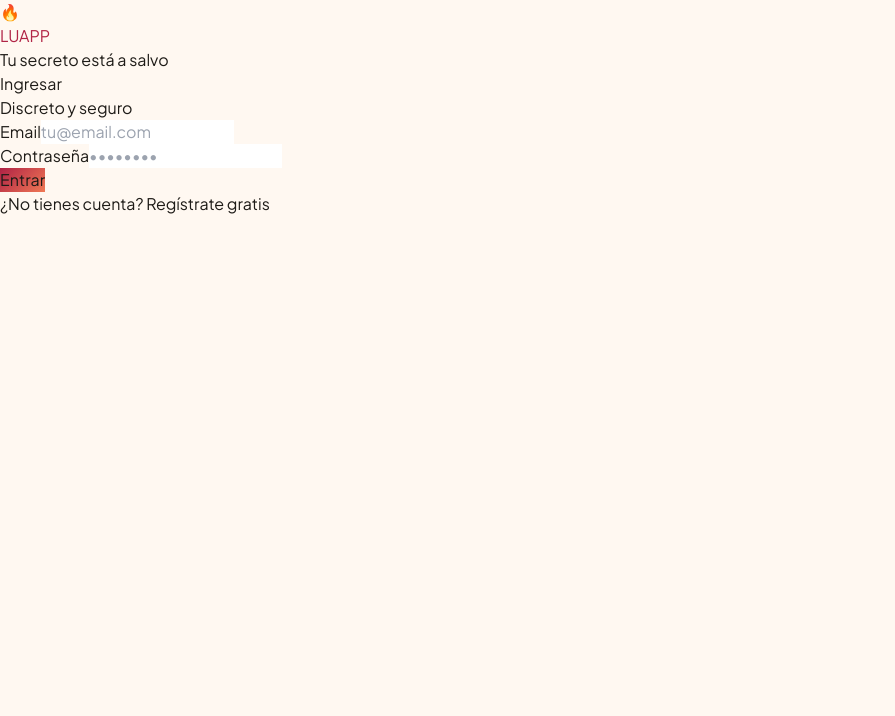
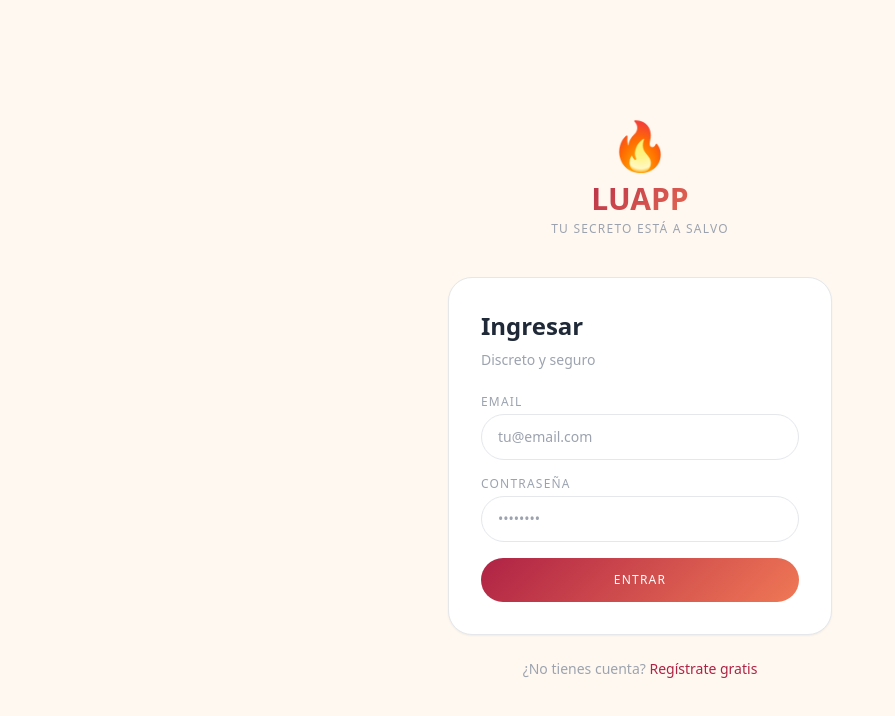
Before and after one commit to luappco/luapp-app-v2, a Next.js app: page /login in a window 1280 px wide. Shown: the top 716 px of the page, without its empty margins (0-895 px from the left). Built offline with nearby package versions, Linux system fonts and the light colour scheme; no server answers.

Commit message:
Create tailwind.config.ts

```diff
--- /dev/null
+++ b/tailwind.config.ts
@@ -0,0 +1,29 @@
+import type { Config } from 'tailwindcss'
+
+const config: Config = {
+  content: [
+    './src/pages/**/*.{js,ts,jsx,tsx,mdx}',
+    './src/components/**/*.{js,ts,jsx,tsx,mdx}',
+    './src/app/**/*.{js,ts,jsx,tsx,mdx}',
+  ],
+  theme: {
+    extend: {
+      colors: {
+        primary: '#af2245',
+        'primary-dark': '#8a1a36',
+        'primary-light': '#d03d5c',
+        cream: '#fff8f1',
+        rose: '#F2C4CE',
+        peach: '#F9D9C8',
+        lavender: '#DDD0EC',
+      },
+      fontFamily: {
+        caslon: ['Libre Caslon Text', 'Georgia', 'serif'],
+        jakarta: ['Plus Jakarta Sans', 'sans-serif'],
+      },
+    },
+  },
+  plugins: [],
+}
+
+export default config
```
